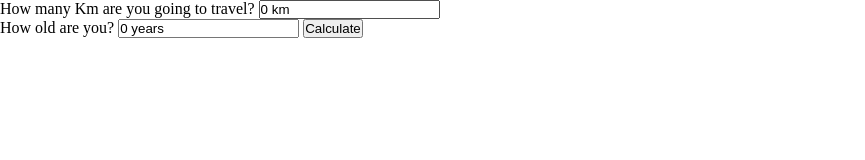
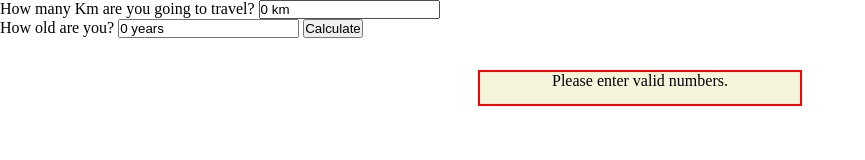
Before and after one commit to BernardoBarbucci/js-biglietto-treno-form, a plain HTML site: page index.html in a window 1280 px wide. Both pictures are taken after a click on the button "Calculate". Shown: the whole page, without its empty margins (0-865 px from the left). Drawn offline with Linux system fonts and the light colour scheme.

Commit message:
risultato visibile ovunque, pero non mi prende il valore

```diff
--- a/index.html
+++ b/index.html
@@ -23,12 +23,11 @@
             <input type="text" id="userAge" value="0 years"/>
             <input type="button" value="Calculate" onclick="calculateTicketCost()"/>
         </section>
+        <section class="print">
+            <p id="result"></p>
+        </section>
 
     </main>
-
-
-
-
     <script src="./script.js"></script>
 </body>
 </html>
--- a/script.js
+++ b/script.js
@@ -10,9 +10,9 @@
 
 function calculateTicketCost() {
     let userKmRequest = parseFloat (document.getElementById('kmRequest'));
-    let userAge = parseFloat (document.getElementById('ageRequest'));
+    let userAge = parseFloat (document.getElementById('userAge'));
 
-    //  STEP_1  verfica se è un numero +  quanto costa il viaggio in € in base a 'userKmRequest'?
+    //  STEP_1  verifica se è un numero +  quanto costa il viaggio in € in base a 'userKmRequest'?
 
     if (!isNaN(userKmRequest) && !isNaN(userAge)) {
         let ticketPrice = userKmRequest * 0.1976;
@@ -25,9 +25,12 @@ function calculateTicketCost() {
             ticketPrice *= 0.4673;
         }
 
-    // STEP_3 printing del risultato
+    // STEP_3 printing del risultato su CONSOLE
     console.log('Your ticket cost is: ' + ticketPrice.toFixed(2) + '€');
+    // ora su HTML
+    document.getElementById('result').textContent = 'Your ticket cost is: ' + ticketPrice.toFixed(2) + '€';
     } else {
         console.log('Please enter valid numbers.');
+        document.getElementById('result').textContent = 'Please enter valid numbers.';
     }
 }
--- a/style/style.css
+++ b/style/style.css
@@ -4,3 +4,11 @@
     padding: 0;
     border: border-box;
 }
+#result{
+    margin: 2rem auto 2rem;
+    text-align: center;
+    height: 2rem;
+    width: 20rem;
+    background-color: beige;
+    border: 2px red solid;
+}
```
